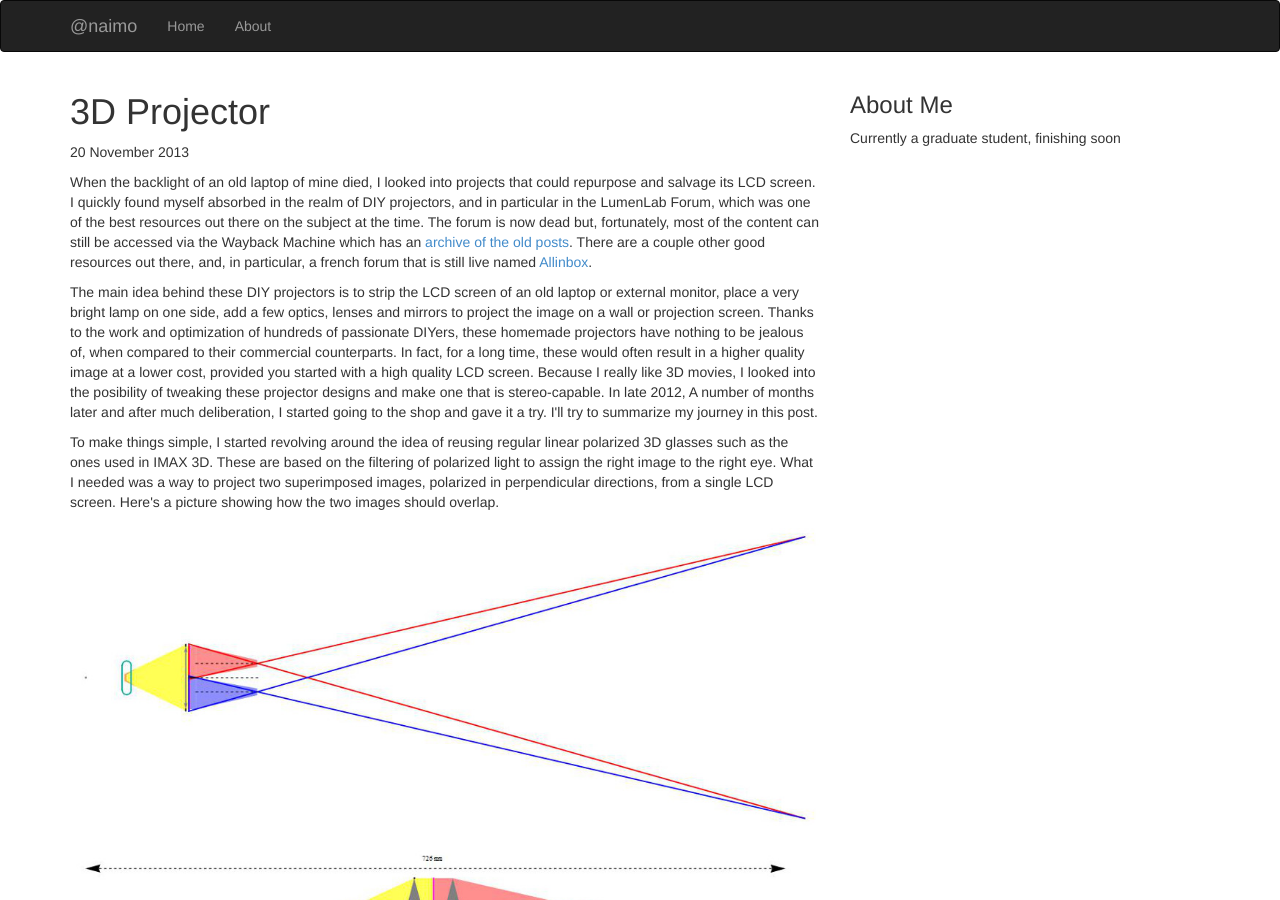
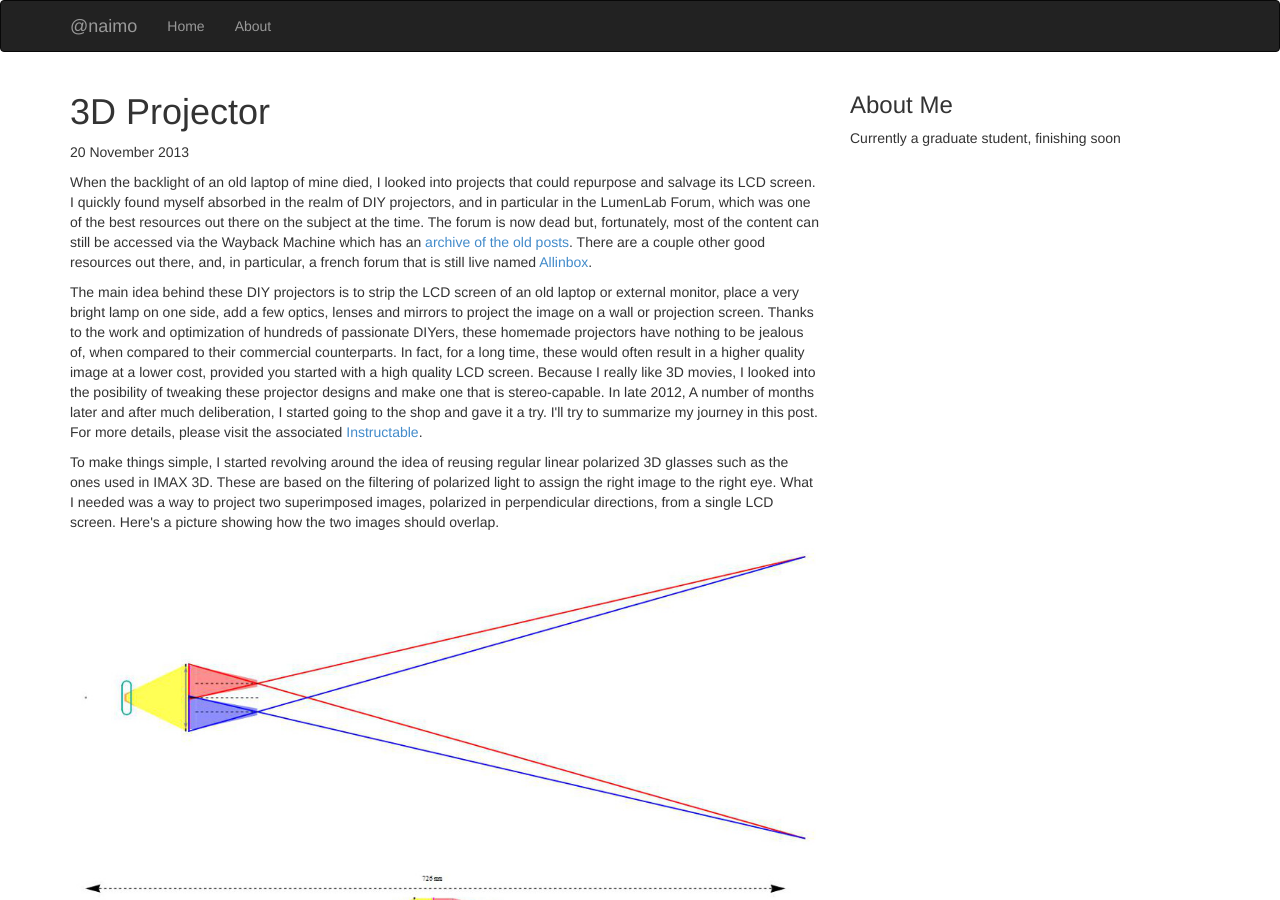
Before and after one commit to naimo/nicolas.github.com, a Jekyll site: the page built from _posts/2013-11-20-3d-projector.md, in a window 1280 px wide and 900 px high. Built offline with Jekyll 4.4.1, drawn with Linux system fonts in a browser that asks for light colours; Markdown is read by kramdown in place of the engine named in the settings.

Commit message:
instructable

```diff
--- a/_posts/2013-11-20-3d-projector.md
+++ b/_posts/2013-11-20-3d-projector.md
@@ -8,7 +8,7 @@
 </p>
 
 <p>
-The main idea behind these DIY projectors is to strip the LCD screen of an old laptop or external monitor, place a very bright lamp on one side, add a few optics, lenses and mirrors to project the image on a wall or projection screen. Thanks to the work and optimization of hundreds of passionate DIYers, these homemade projectors have nothing to be jealous of, when compared to their commercial counterparts. In fact, for a long time, these would often result in a higher quality image at a lower cost, provided you started with a high quality LCD screen. Because I really like 3D movies, I looked into the posibility of tweaking these projector designs and make one that is stereo-capable. In late 2012, A number of months later and after much deliberation, I started going to the shop and gave it a try. I'll try to summarize my journey in this post.
+The main idea behind these DIY projectors is to strip the LCD screen of an old laptop or external monitor, place a very bright lamp on one side, add a few optics, lenses and mirrors to project the image on a wall or projection screen. Thanks to the work and optimization of hundreds of passionate DIYers, these homemade projectors have nothing to be jealous of, when compared to their commercial counterparts. In fact, for a long time, these would often result in a higher quality image at a lower cost, provided you started with a high quality LCD screen. Because I really like 3D movies, I looked into the posibility of tweaking these projector designs and make one that is stereo-capable. In late 2012, A number of months later and after much deliberation, I started going to the shop and gave it a try. I'll try to summarize my journey in this post. For more details, please visit the associated <a href="">Instructable</a>.
 </p>
 
 <p>
```
